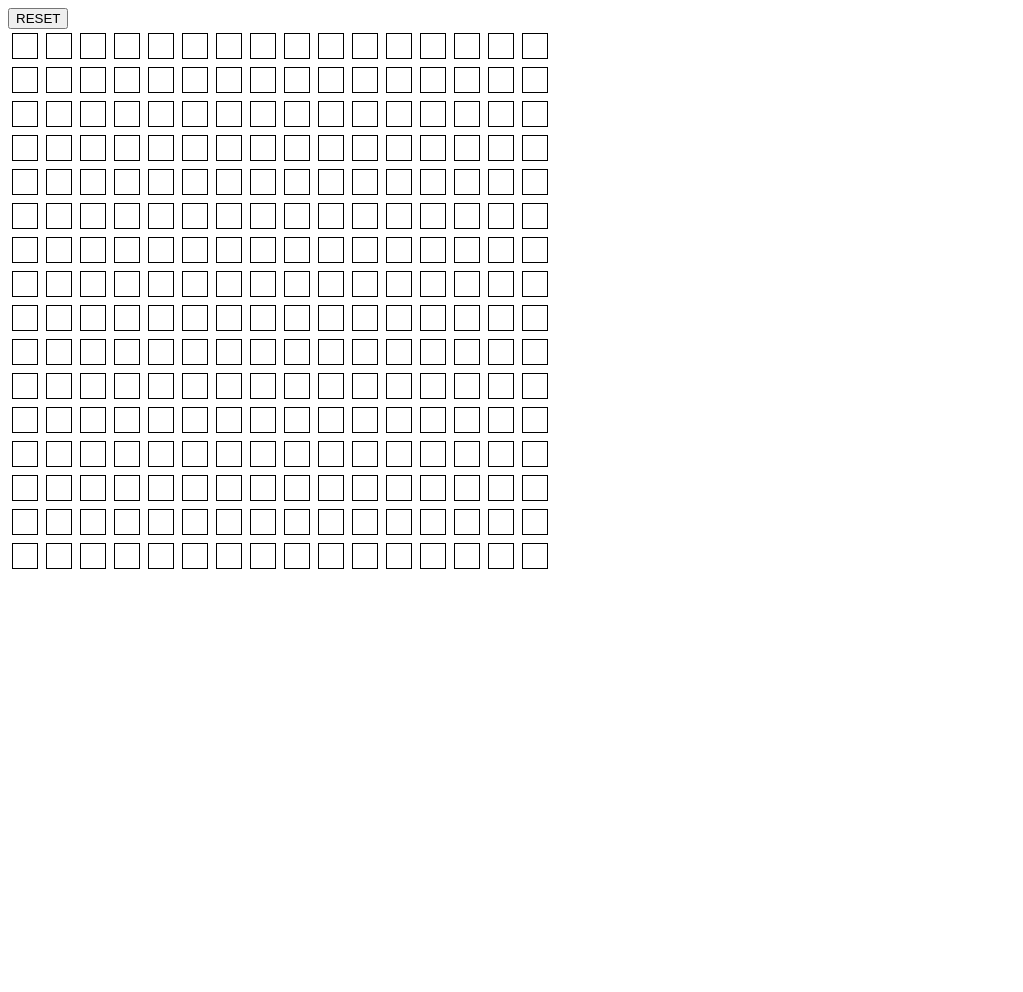
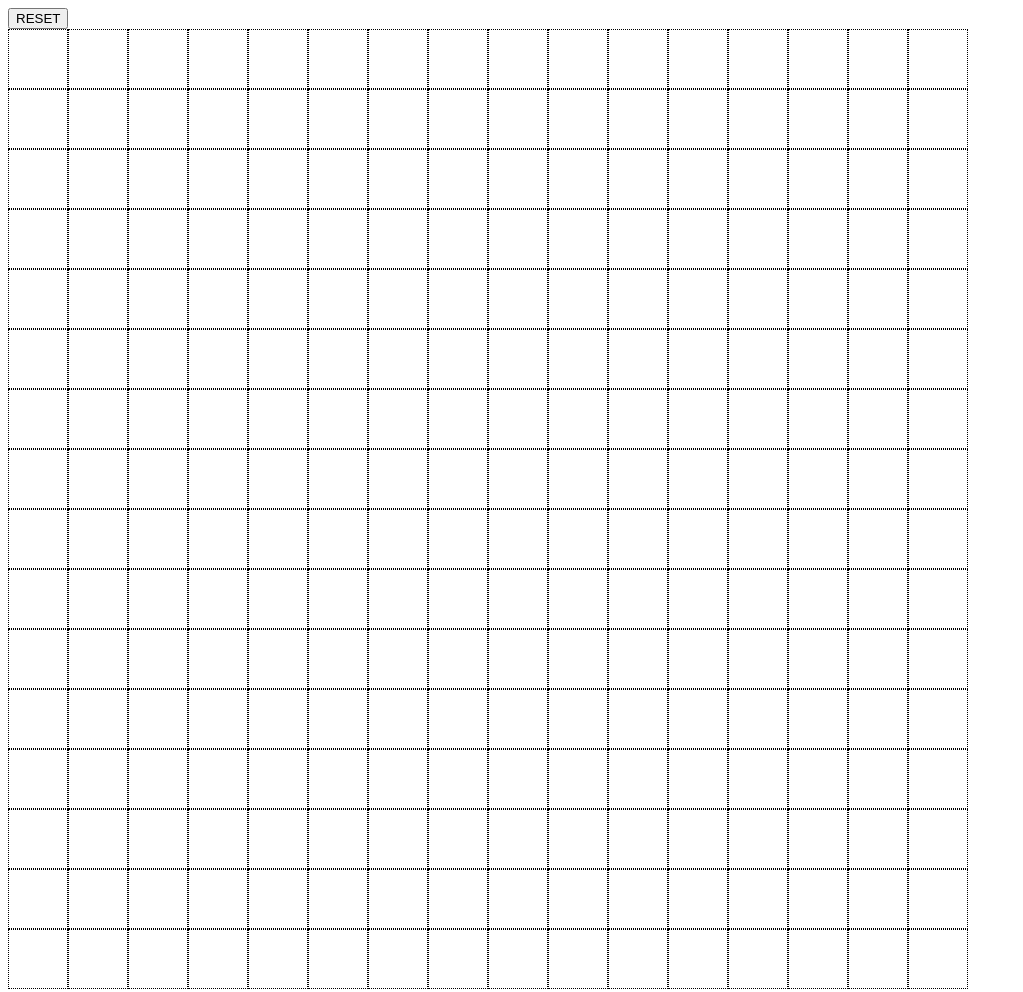
Before and after one commit to np-90/odin-etch-a-sketch, a plain HTML site: page index.html in a window 1280 px wide. Shown: the whole page, without its empty margins (0-1023 px from the left). Before the commit the page ends 800 px from the top, so only its background shows below. Drawn offline with Linux system fonts and the light colour scheme.

Commit message:
Added flexbox, works as described.

```diff
--- a/script.js
+++ b/script.js
@@ -1,5 +1,5 @@
-const container = document.querySelector('#container');
-const reset = document.querySelector('button');
+const container = document.querySelector('#container'); // adds container to variable
+const reset = document.querySelector('button'); // add button to variable
 let rowCount = 0
 let boxCount = 0
 
@@ -34,7 +34,10 @@ function resetGrid() {
         container.removeChild(row);
         }))
     let x = prompt('How many grids would you like to play with?');
+    while (x >= 100 || x <= 0) {
+        x = prompt('Try again')
+    }
     drawGrid(x)
-    };
+};
 
 reset.addEventListener('click', resetGrid);
--- a/style.css
+++ b/style.css
@@ -1,17 +1,20 @@
 #container {
     width: 960px;
+    height: 960px;
+    display: flex;
 }
 
 .row {
-    display: flex;
+display: flex;
+flex-direction: column;
+width: 100%;
 }
 
 .box {
-    border-style: solid;
+    flex: 1;
+    border-style: dotted;
     border-width: 1px;
-    margin: 4px;
-    width: 24px;
-    height: 24px;
+    margin: 0px;
 }
 
 .red {
```
